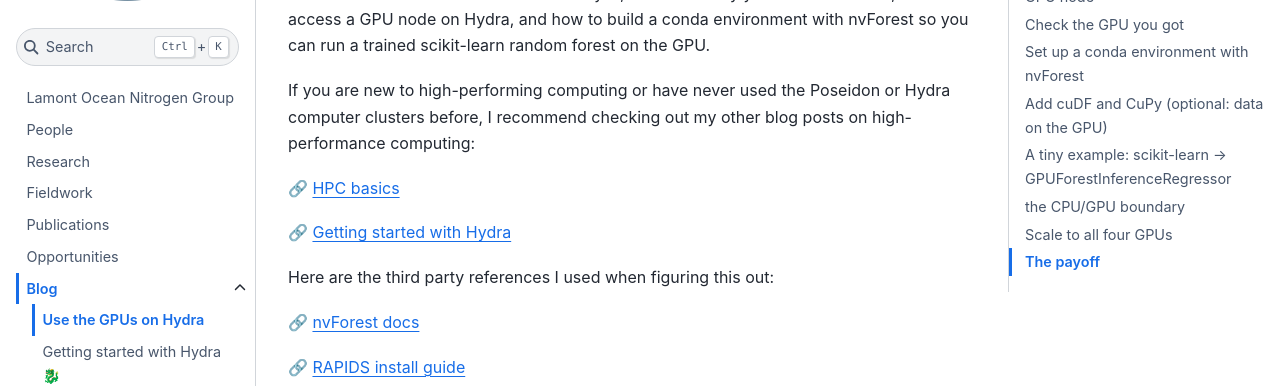
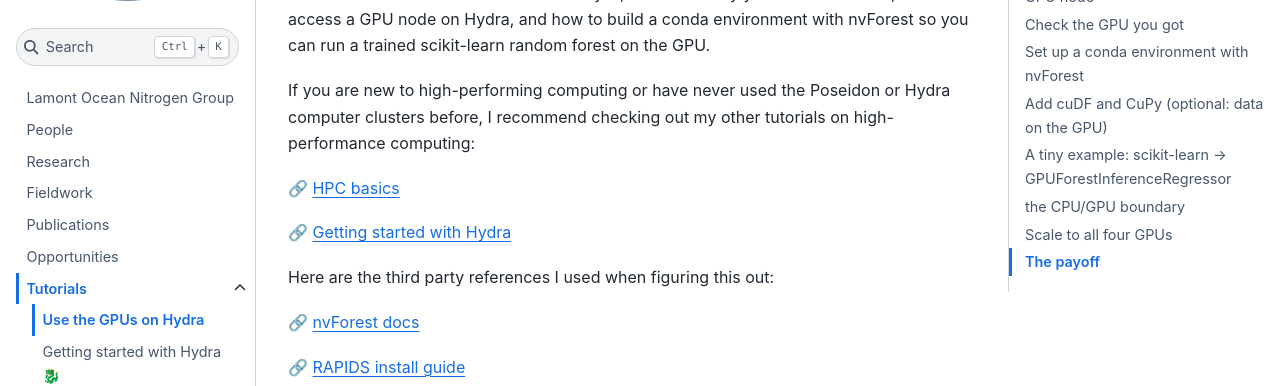
Before and after one commit to ckelly314/ckelly314.github.io, a Jupyter Book: the page built from tutorials/use-the-gpus-on-hydra.md, in a window 1280 px wide and 900 px high. Shown: the part 200-586 px from the top of the window. Built offline with Jupyter Book 1.0.4 settings and Sphinx 7.4.7 and the Sphinx Book theme 1.1.4, drawn with Linux system fonts in a browser that asks for light colours.

Commit message:
rename the blog, tutorials

```diff
--- a/_toc.yml
+++ b/_toc.yml
@@ -6,13 +6,13 @@ chapters:
   - file: fieldwork
   - file: publications
   - file: opportunities
-  - file: blog
+  - file: tutorials
     sections:
-      - file: blog/use-the-gpus-on-hydra
-      - file: blog/getting-started-with-hydra
-      - file: blog/about-hydra
-      - file: blog/basic-git
-      - file: blog/poseidon-basics
-      - file: blog/poseidon-jupyter
+      - file: tutorials/use-the-gpus-on-hydra
+      - file: tutorials/getting-started-with-hydra
+      - file: tutorials/about-hydra
+      - file: tutorials/basic-git
+      - file: tutorials/poseidon-basics
+      - file: tutorials/poseidon-jupyter
   - url: https://ckelly314.github.io/Kelly_CV.pdf
     title: CV
--- a/blog/use-the-gpus-on-hydra.md
+++ b/tutorials/use-the-gpus-on-hydra.md
@@ -4,7 +4,7 @@
 
 This resource covers what a GPU actually is, when and why you should use one, how to access a GPU node on Hydra, and how to build a conda environment with nvForest so you can run a trained scikit-learn random forest on the GPU.
 
-If you are new to high-performing computing or have never used the Poseidon or Hydra computer clusters before, I recommend checking out my other blog posts on high-performance computing:
+If you are new to high-performing computing or have never used the Poseidon or Hydra computer clusters before, I recommend checking out my other tutorials on high-performance computing:
 
 🔗 [HPC basics](poseidon-basics.md)
 
```
Also changed, not shown: blog.md (deleted, +0 -23 lines), intro.md (+2 -2 lines), tutorials.md (added, +23 -0 lines), tutorials/about-hydra.md (renamed from blog/about-hydra.md), tutorials/basic-git.md (renamed from blog/basic-git.md), tutorials/getting-started-with-hydra.md (renamed from blog/getting-started-with-hydra.md), tutorials/poseidon-basics.md (renamed from blog/poseidon-basics.md), tutorials/poseidon-jupyter.md (renamed from blog/poseidon-jupyter.md).
